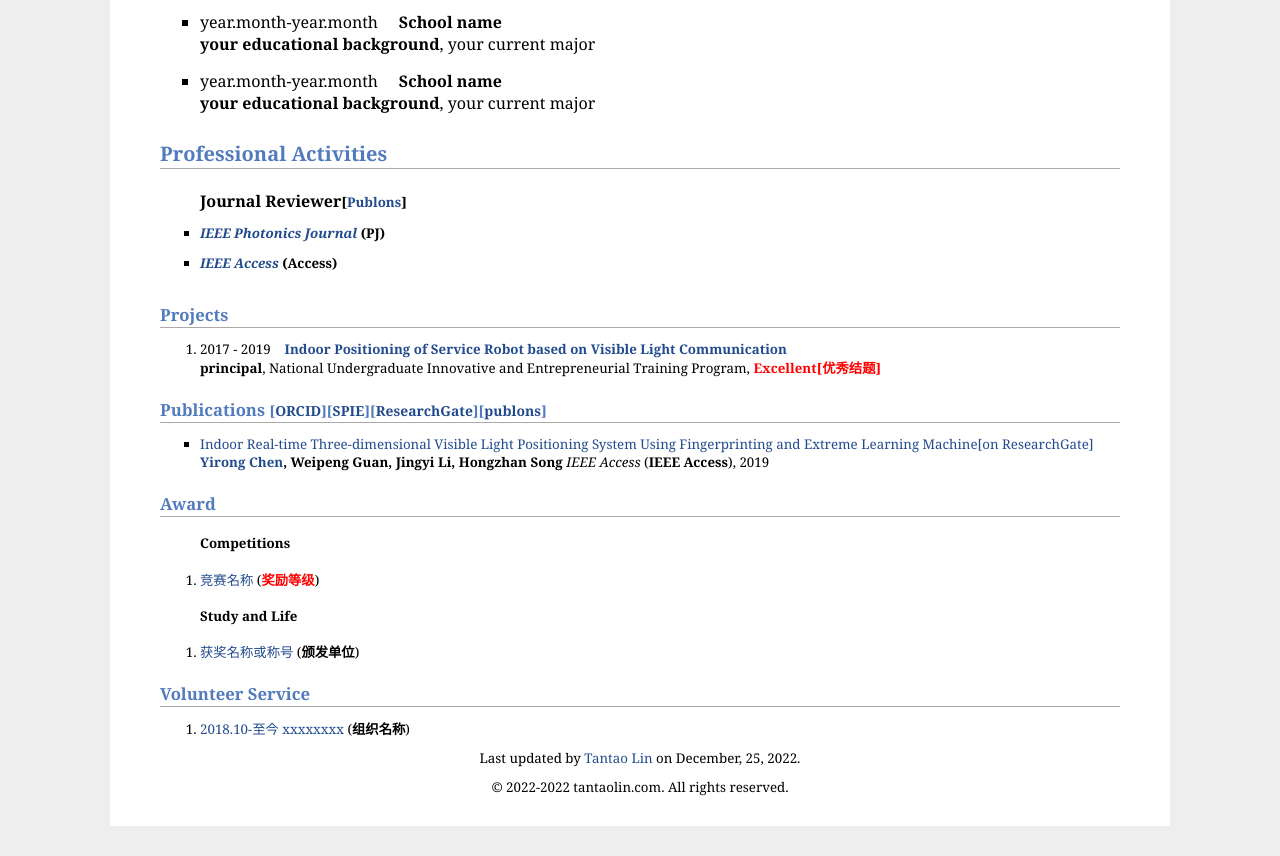
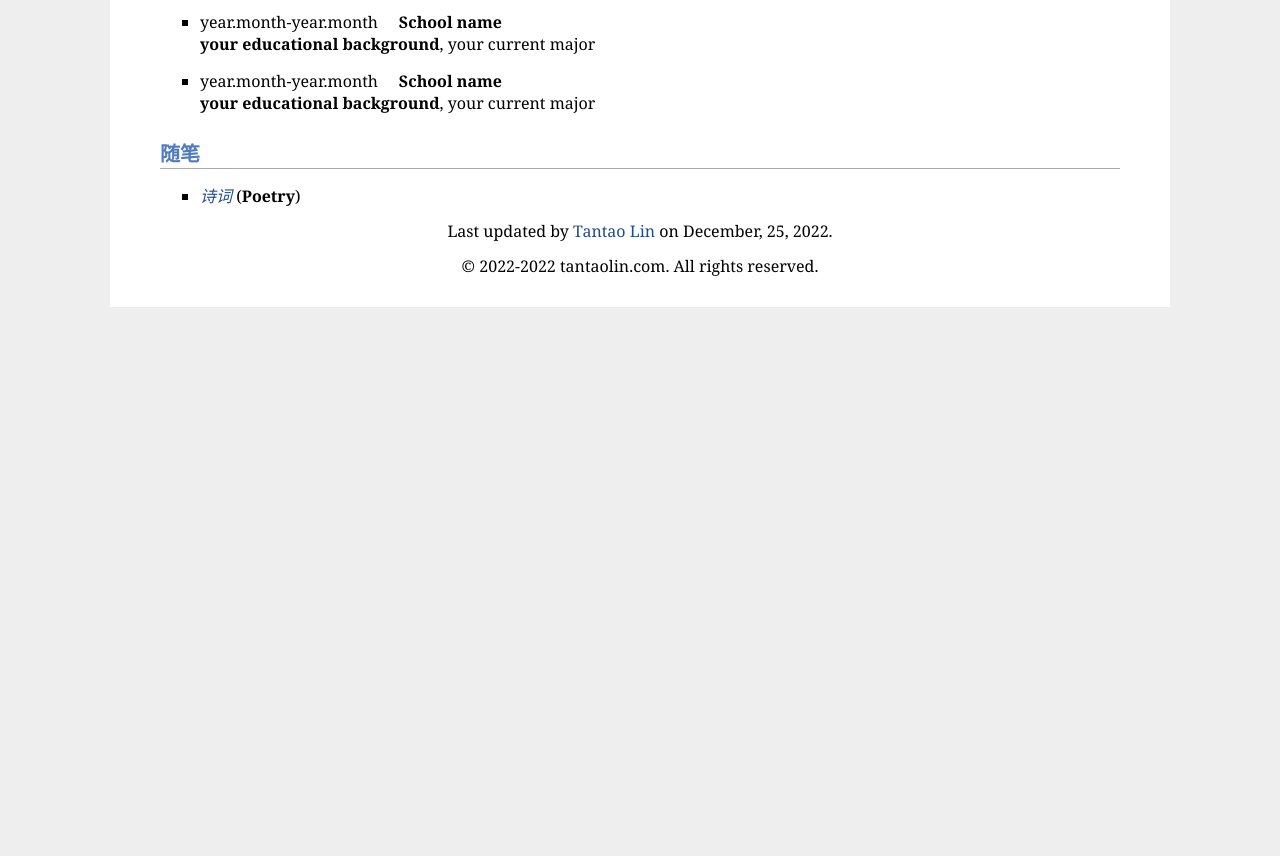
Before and after one commit to TantaoLin/TantaoLin.github.io, a plain HTML site: page index.html in a window 1280 px wide. Shown: the part 502-1358 px from the top of the page. After the commit the page ends 839 px from the top, so only its background shows below. Drawn offline with Linux system fonts and the light colour scheme; files that its build step writes are made by us from their sources; files whose address does not match are found by name.

Commit message:
opeations

```diff
--- a/index.html
+++ b/index.html
@@ -205,59 +205,63 @@
         <b>your educational background</b>, your current major
     </ul>
 
-    <h2>Professional Activities</h2>
+<!--    <h2>Professional Activities</h2>-->
+<!--    <ul>-->
+<!--        <h4>Journal Reviewer<small>[<a href="https://publons.com/researcher/3026890/yirong-chen/peer-review/">Publons</a>]</small?</h4>-->
+<!--	      <li><em><a href="https://publons.com/researcher/3026890/yirong-chen/peer-review/">IEEE Photonics Journal</a></em> (<b>PJ</b>)</li>-->
+<!--	      <li><em><a href="https://publons.com/researcher/3026890/yirong-chen/peer-review/">IEEE Access</a></em> (<b>Access</b>)</li>-->
+<!--     </ul>-->
+
+
+
+<!--<h2>Projects</h2>-->
+<!--  <ol>-->
+<!--   <li>-->
+<!--      2017 - 2019&nbsp;&nbsp;&nbsp;&nbsp;<b><a href="https://raw.githubusercontent.com/scutcyr/scutcyr.github.io/master/certificate/%E9%99%88%E8%89%BA%E8%8D%A3_%E4%BC%98%E7%A7%80%E7%BB%93%E9%A2%98_2017-2019%E5%9B%BD%E5%AE%B6%E7%BA%A7%E5%A4%A7%E5%AD%A6%E7%94%9F%E5%88%9B%E6%96%B0%E5%88%9B%E4%B8%9A%E8%AE%AD%E7%BB%83%E8%AE%A1%E5%88%92%E9%A1%B9%E7%9B%AE.jpg">Indoor Positioning of Service Robot based on Visible Light Communication</a></b>-->
+<!--   </li>-->
+<!--   <b>principal</b>, National Undergraduate Innovative and Entrepreneurial Training Program, <b><font class="highlight">Excellent[优秀结题]</font></b>-->
+
+
+<!--  </ol>-->
+    <h2>随笔</h2>
     <ul>
-        <h4>Journal Reviewer<small>[<a href="https://publons.com/researcher/3026890/yirong-chen/peer-review/">Publons</a>]</small?</h4>
-	      <li><em><a href="https://publons.com/researcher/3026890/yirong-chen/peer-review/">IEEE Photonics Journal</a></em> (<b>PJ</b>)</li>
-	      <li><em><a href="https://publons.com/researcher/3026890/yirong-chen/peer-review/">IEEE Access</a></em> (<b>Access</b>)</li>
+	      <li><em><a href="./poetry/poetry.md">诗词</a></em> (<b>Poetry</b>)</li>
      </ul>
 
 
 
-<h2>Projects</h2>
-  <ol>
-   <li>
-      2017 - 2019&nbsp;&nbsp;&nbsp;&nbsp;<b><a href="https://raw.githubusercontent.com/scutcyr/scutcyr.github.io/master/certificate/%E9%99%88%E8%89%BA%E8%8D%A3_%E4%BC%98%E7%A7%80%E7%BB%93%E9%A2%98_2017-2019%E5%9B%BD%E5%AE%B6%E7%BA%A7%E5%A4%A7%E5%AD%A6%E7%94%9F%E5%88%9B%E6%96%B0%E5%88%9B%E4%B8%9A%E8%AE%AD%E7%BB%83%E8%AE%A1%E5%88%92%E9%A1%B9%E7%9B%AE.jpg">Indoor Positioning of Service Robot based on Visible Light Communication</a></b>
-   </li>
-   <b>principal</b>, National Undergraduate Innovative and Entrepreneurial Training Program, <b><font class="highlight">Excellent[优秀结题]</font></b>
+<!--<h2>Publications <small>[<a href="http://orcid.org/0000-0002-0207-0067">ORCID</a>][<a href="https://spie.org/profile/chenyirong">SPIE</a>][<a href="https://www.researchgate.net/profile/Yirong_Chen7?ev=prf_highl">ResearchGate</a>][<a href="https://publons.com/researcher/3026890/yirong-chen/publications/">publons</a>]</small></h2>-->
+<!--            <ul>-->
 
+<!--                <li>-->
+<!--                    <a href="https://ieeexplore.ieee.org/document/8941046">Indoor Real-time Three-dimensional Visible Light Positioning System Using Fingerprinting and Extreme Learning Machine</a><a href="https://www.researchgate.net/publication/338161902_Indoor_Real-time_3-D_Visible_Light_Positioning_System_Using_Fingerprinting_and_Extreme_Learning_Machine">[on ResearchGate]<br></a>-->
+<!--                    <b><a href="https://www.researchgate.net/profile/Yirong_Chen7">Yirong Chen</a>, Weipeng Guan, Jingyi Li, Hongzhan Song</b>-->
+<!--                    <em>IEEE Access</em> (<b>IEEE Access</b>), 2019<br>-->
+<!--                    <p style="margin-top:3px">-->
 
-  </ol>
+<!--                    </p>-->
+<!--                </li>-->
+<!--            </ul>-->
 
 
 
-<h2>Publications <small>[<a href="http://orcid.org/0000-0002-0207-0067">ORCID</a>][<a href="https://spie.org/profile/chenyirong">SPIE</a>][<a href="https://www.researchgate.net/profile/Yirong_Chen7?ev=prf_highl">ResearchGate</a>][<a href="https://publons.com/researcher/3026890/yirong-chen/publications/">publons</a>]</small></h2>
-            <ul>
+<!--            <h2>Award</h2>-->
+<!--            <ol>-->
+<!--                <h4>Competitions</h4>-->
+<!--                <li><a href="">竞赛名称</a></em> (<b><font class="highlight">奖励等级</font></b>)</li>-->
+<!--            </ol>-->
 
-                <li>
-                    <a href="https://ieeexplore.ieee.org/document/8941046">Indoor Real-time Three-dimensional Visible Light Positioning System Using Fingerprinting and Extreme Learning Machine</a><a href="https://www.researchgate.net/publication/338161902_Indoor_Real-time_3-D_Visible_Light_Positioning_System_Using_Fingerprinting_and_Extreme_Learning_Machine">[on ResearchGate]<br></a>
-                    <b><a href="https://www.researchgate.net/profile/Yirong_Chen7">Yirong Chen</a>, Weipeng Guan, Jingyi Li, Hongzhan Song</b>
-                    <em>IEEE Access</em> (<b>IEEE Access</b>), 2019<br>
-                    <p style="margin-top:3px">
+<!--            <ol>-->
+<!--                <h4>Study and Life</h4>-->
+<!--                <li><a href="">获奖名称或称号</a> (<b>颁发单位</b>)</li>-->
 
-                    </p>
-                </li>
-            </ul>
+<!--            </ol>-->
 
+<!--            <h2>Volunteer Service</h2>-->
+<!--            <ol>-->
+<!--                <li><a href="">2018.10-至今 xxxxxxxx</a> (<b>组织名称</b>)</li>-->
 
-
-            <h2>Award</h2>
-            <ol>
-                <h4>Competitions</h4>
-                <li><a href="">竞赛名称</a></em> (<b><font class="highlight">奖励等级</font></b>)</li>
-            </ol>
-
-            <ol>
-                <h4>Study and Life</h4>
-                <li><a href="">获奖名称或称号</a> (<b>颁发单位</b>)</li>
-
-            </ol>
-
-            <h2>Volunteer Service</h2>
-            <ol>
-                <li><a href="">2018.10-至今 xxxxxxxx</a> (<b>组织名称</b>)</li>
-
-            </ol>
+<!--            </ol>-->
 
 
             <div align="center">
```
Also changed, not shown: 1 other file.
